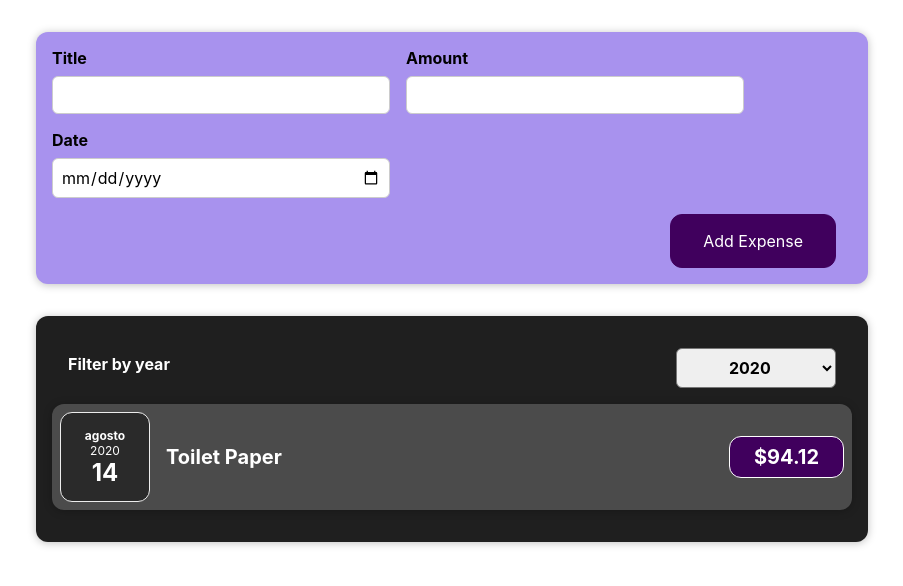
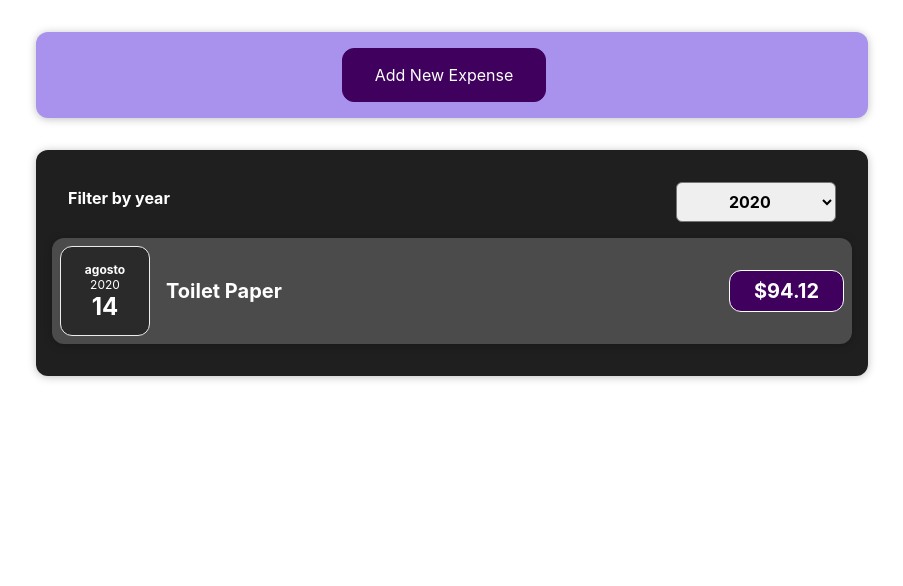
Before and after one commit to jcpenap/react-first-components, a React (Create React App) app: page / in a window 1280 px wide. Shown: the top 586 px of the page, without its empty margins (188-1091 px from the left). Built offline with nearby package versions, Linux system fonts and the light colour scheme.

Commit message:
Adding cancel button  with conditional content

```diff
--- a/src/components/NewExpense/ExpenseForm.js
+++ b/src/components/NewExpense/ExpenseForm.js
@@ -65,6 +65,7 @@ const ExpenseForm = (props) => {
         </div>
       </div>
       <div className="new-expense__actions">
+        <button type="button" onClick={props.onCancel}>Cancel</button>
         <button type="submit">Add Expense</button>
       </div>
     </form>
--- a/src/components/NewExpense/NewExpense.js
+++ b/src/components/NewExpense/NewExpense.js
@@ -1,19 +1,38 @@
 import "./NewExpense.css";
 import ExpenseForm from "./ExpenseForm";
+import { useState } from "react";
 
 const NewExpense = (props) => {
+  const [isEditing, setIsEditing] = useState(false);
 
   const saveExpenseDataHandler = (enteredExpenseData) => {
     const expenseData = {
       ...enteredExpenseData,
-      id: Math.random().toString()
+      id: Math.random().toString(),
     };
     props.onAddExpense(expenseData);
-  }
+    setIsEditing(false);
+  };
+
+  const startEditingHandler = () => {
+    setIsEditing(true);
+  };
+
+  const stopEditingHandler = () => {
+    setIsEditing(false);
+  };
 
   return (
     <div className="new-expense">
-      <ExpenseForm onSaveExpenseData={saveExpenseDataHandler}/>
+      {!isEditing && (
+        <button onClick={startEditingHandler}>Add New Expense</button>
+      )}
+      {isEditing && (
+        <ExpenseForm
+          onSaveExpenseData={saveExpenseDataHandler}
+          onCancel={stopEditingHandler}
+        />
+      )}
     </div>
   );
 };
```
